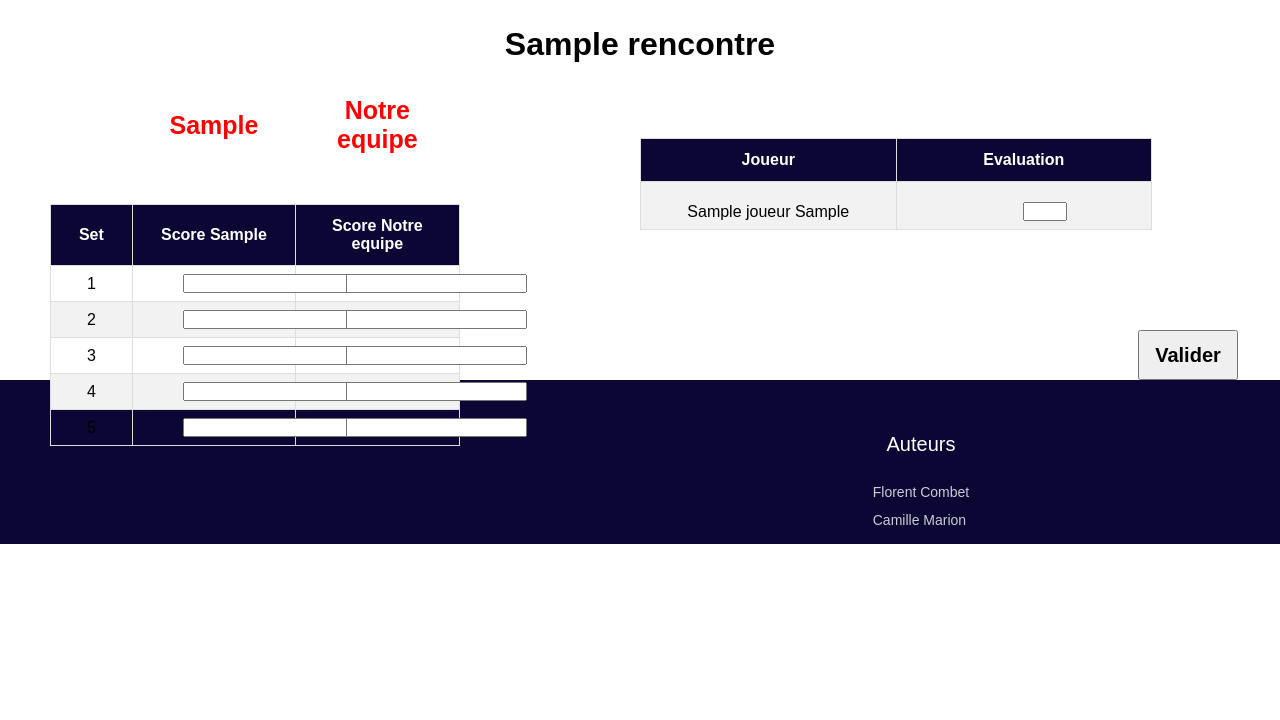
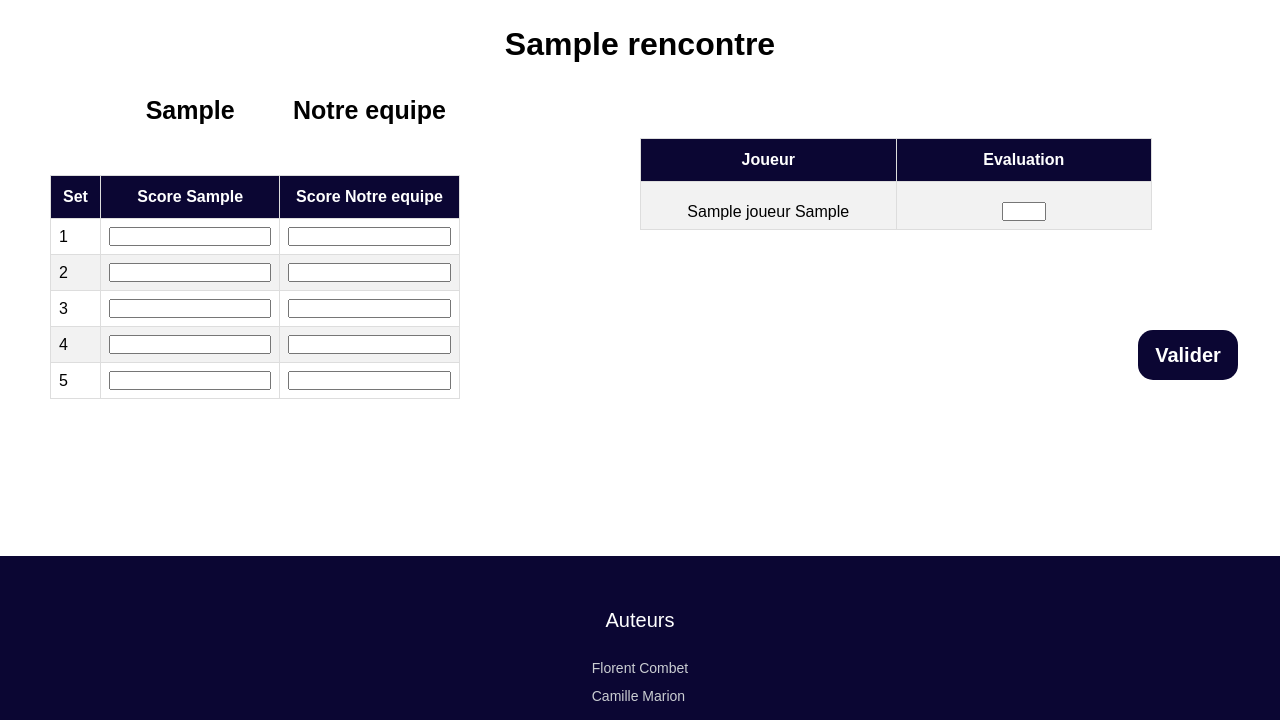
Before and after one commit to CamiilleMrn/PhpWebsite, a PHP site: page /PhpFiles/listResult.php?id=1 in a window 1280 px wide. Shown: the part 80-800 px from the top of the page. Run offline with PHP 8.4, Linux system fonts and the light colour scheme; the visitor is signed in with stand-in values (Sample User, id 1); tables that the repository leaves empty or names only in its code hold one stand-in row (values such as "Sample post"); some libraries are stand-ins or nearby versions.

Commit message:
css stat table

```diff
--- a/CSS/style.css
+++ b/CSS/style.css
@@ -582,6 +582,94 @@ select::-ms-expand { display: none; }
     font-size: 26px;
 }
 
+/*ListResult CSS*/
+
+/* Table sur la gauche de la page */
+#resultatMatch {
+    width:40%;
+    float:left;
+}
+
+td + td{
+    text-align:left;
+}
+
+/* les deux tables sont cote a cote*/
+#resultatMatch, #resultatJoueur {
+    display:inline-block;
+    margin-left:50px;
+}
+
+/* Table sur la droite de la page */
+#resultatJoueur {
+    width:50%;
+    float:right;
+}
+
+/* Les noms d'équipes sont chahcun au dessus de leur colonne du tableau */
+#resultatMatch table tr:first-child td {
+    color:black;
+    text-align:center;
+    padding-left:8px;
+    background-color:transparent;
+    border: none;
+    padding-bottom:50px;
+    font-size:25px;
+    font-weight:bold;
+}
+
+table tr:first-child:hover {
+    background-color:transparent;
+}
+
+table tr:first-child td {
+    background-color:transparent;
+    border: none;
+}
+
+.nomEquipe:nth-child(1) {
+    margin-left:250px;
+}
+
+#setNumber{
+    width:50px;
+    text-align:center;
+}
+
+.resultat {
+    width:80%;
+}
+
+#score{
+    width: 0 auto;
+}
+
+.setScore input{
+    width: 100%;
+}
+
+#resultatJoueur {
+    margin-top:50px;
+}
+
+#resultatJoueur table td{
+    text-align:center;
+    padding-top:20px;
+}
+
+#valider{
+    margin-bottom: 30px;
+    display: inline-block;
+    padding: 5px 10px;
+    cursor: pointer;
+    text-align: center;
+    text-decoration: none;
+    outline: none;
+    color: #fff;
+    background-color: #0B0633;
+    border: none;
+    border-radius: 15px;
+}
 
 /*StatPage CSS*/
 
@@ -611,6 +699,25 @@ select::-ms-expand { display: none; }
     display: flex;
     padding: 20px;
     margin-bottom: 30px;
+}
+
+.right table{
+    table-layout: auto;
+}
+
+.mainStatPage .button{
+    display: inline-block;
+    padding: 5px 10px;
+    margin: 20px;
+    margin-bottom: 0px;
+    cursor: pointer;
+    text-align: center;
+    text-decoration: none;
+    outline: none;
+    color: #fff;
+    background-color: #0B0633;
+    border: none;
+    border-radius: 15px;
 }
 
 /* CSS footer */
--- a/PhpFiles/StatPage.php
+++ b/PhpFiles/StatPage.php
@@ -184,7 +184,7 @@
                                     echo "<td>" . $donnees[$i]['Statut'] . "</td>";
                                     echo "<td>" . $donnees[$i]['postePrefere'] . "</td>";
                                     if(isset($_GET['detail'])) {
-                                        echo "<td class>" ; getPoste($donnees, $donnees[$i]['id']); echo "</td>";
+                                        echo "<td>" ; getPoste($donnees, $donnees[$i]['id']); echo "</td>";
                                         echo "<td>" ; getTitulaire($donnees, $donnees[$i]['id']); echo "</td>";
                                         echo "<td>" ; getMoyennePerf($donnees, $donnees[$i]['id']); echo "</td>";
                                         echo "<td>" ; getMatchGagne($donneesMatchGagne, $donnees[$i]['id'], $donnees) ; echo "</td>";
--- a/PhpFiles/listResult.php
+++ b/PhpFiles/listResult.php
@@ -153,78 +153,7 @@
 
         <style>
 
-            /* Table sur la gauche de la page */
-            #resultatMatch {
-                width:40%;
-                float:left;
-            }
 
-            td + td{
-                text-align:left;
-                padding-left:50px;
-            }
-            /* les deux tables sont cote a cote*/
-            #resultatMatch, #resultatJoueur {
-                display:inline-block;
-                margin-left:50px;
-            }
-
-            /* Table sur la droite de la page */
-            #resultatJoueur {
-                width:50%;
-                float:right;
-            }
-
-            /* Les noms d'équipes sont chahcun au dessus de leur colonne du tableau */
-            table tr:first-child td {
-                color:red;
-                text-align:center;
-                padding-left:8px;
-                background-color:transparent;
-                border: none;
-                padding-bottom:50px;
-                font-size:25px;
-                font-weight:bold;
-            }
-
-            table tr:first-child:hover {
-                background-color:transparent;
-            }
-
-            table tr:first-child td {
-                background-color:transparent;
-                border: none;
-            }
-
-            .nomEquipe:nth-child(1) {
-                margin-left:250px;
-            }
-
-            #setNumber{
-                width:50px;
-                text-align:center;
-            }
-
-            .resultat {
-                width:80%;
-            }
-
-            #score{
-                width:100px;
-            }
-
-            td:nth-child(1) {
-                text-align:center;
-            }
-
-            #resultatJoueur {
-                margin-top:50px;
-            }
-
-            #resultatJoueur table td{
-                text-align:center;
-                padding-top:20px;
-            }
 
             /* Bouton valider en bas au milieu en gros*/
             #valider {
@@ -280,8 +209,8 @@
                                 $iNotre = substr($resultatNotreEquipe, $i*3, 2);
                                 echo '<tr>';
                                 echo '<td>'.($i+1).'</td>';
-                                echo '<td>'; echo "<input type=number onchange=".'if(parseInt(this.value,10)<10)this.value=\'0\'+this.value;'." name='setAdv[]' value = $iAdv step='1' min='0'>"; echo'</td>';
-                                echo '<td>'; echo "<input type=number onchange=".'if(parseInt(this.value,10)<10)this.value=\'0\'+this.value;'." name='setNotre[]' value = $iNotre step='1' min='0'>"; echo'</td>';
+                                echo '<td class="setScore">'; echo "<input type=number onchange=".'if(parseInt(this.value,10)<10)this.value=\'0\'+this.value;'." name='setAdv[]' value = $iAdv step='1' min='0'>"; echo'</td>';
+                                echo '<td class="setScore">'; echo "<input type=number onchange=".'if(parseInt(this.value,10)<10)this.value=\'0\'+this.value;'." name='setNotre[]' value = $iNotre step='1' min='0'>"; echo'</td>';
                                 echo '</tr>';
                                 $i++;
                             }
@@ -316,9 +245,7 @@
                 </div>
                 <input type="submit" id="valider" name="submit" value="Valider">
             </form>
-            <?php include "Footer.php"?>
         </main>
-
-
+        <?php include "Footer.php"?>
     </body>
 </html>
```
